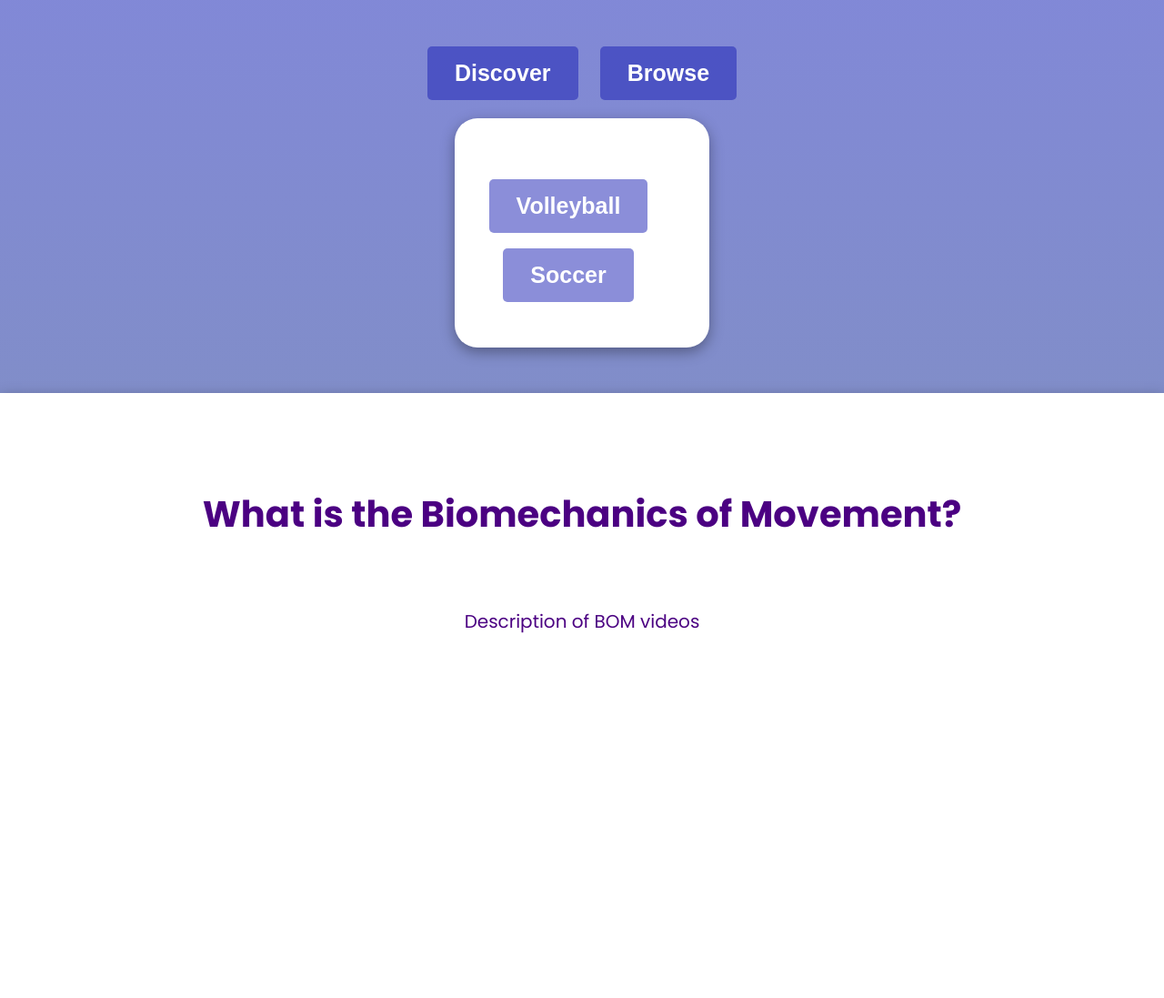
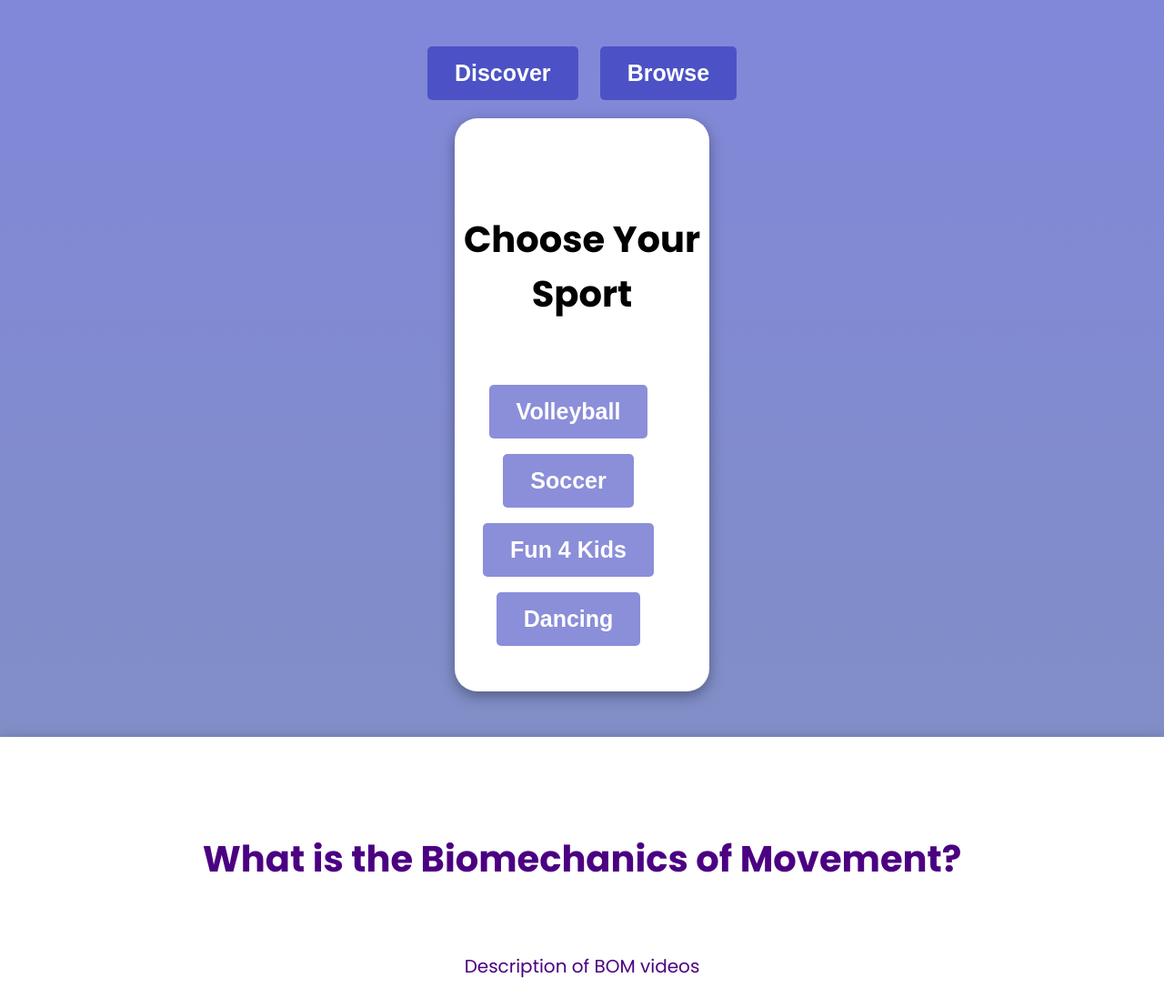
Before and after one commit to Westview-USC-Biomechanics-Collaboration/Prepare2Play-Learning-Experience, a Flask app: template templates/Library.html in a window 1280 px wide. Shown: the part 344-1441 px from the top of the page at 91% size. Before the commit the page ends 1040 px from the top, so only its background shows below. Run offline with Flask 3, Linux system fonts and the light colour scheme; the template is opened without the code that fills it, so the values that code supplies are empty.

Commit message:
Minor changes to buttons, change video by changing url

```diff
--- a/static/styleLibrary.css
+++ b/static/styleLibrary.css
@@ -226,6 +215,7 @@ transition: background-color 0.3s, color 0.3s;
   margin-top: 17px;
   margin-left: 20px;
   transition: background-color 0.3s, color 0.3s, transform 0.3s;
+  position: relative;
 }
 
 .bom-button:hover {
--- a/templates/Library.html
+++ b/templates/Library.html
@@ -34,14 +34,39 @@
     </div>
 
     <div class="bom-video-container" id="bomVideos">
-        <div class="bom-video-row1">
-            <button class="bom-button">Volleyball</button>
-            <button class="bom-button">Soccer</button>
+        <div id="button-container">
+            <h4 id="bom-text-desc">Choose Your Sport</h4>
+            <div class="bom-video-right">
+                <button class="bom-button bom-button-right" id="volleyball-button">
+                    Volleyball
+                   <!-- <div class="button-description">Watch Volleyball Videos</div>-->
+                </button>
+                <button class="bom-button bom-button-left" id="soccer-button">
+                    Soccer
+                  <!--  <div class="button-description">Watch Soccer Videos</div>-->
+                </button>
+            </div>
+
+            <div class="bom-video-left">
+                <button class="bom-button bom-button-right" id="fun4kids-button">
+                    Fun 4 Kids
+                  <!--  <div class="button-description">Watch Fun 4 Kids Videos</div>-->
+                </button>
+                <button class="bom-button bom-button-left" id="dancing-button">
+                    Dancing
+                   <!-- <div class="button-description">Watch Dancing Videos</div>-->
+                </button>
+            </div>
         </div>
-        <!--<iframe width="420" height="315" src="https://www.youtube.com/embed/QtHbqf2lGaw?si=vd62eYmHnhDR9Zus" frameborder="0" allowfullscreen></iframe>-->
+
+        <div class="bom-video-box" id="video-container" style="display: none; ">
+            <h4 id="bom-text-desc">Choose your sport</h4>
+            <iframe id="video-iframe" width="420" height="315" src="" frameborder="0" allowfullscreen></iframe>
+            <button class="bom-button" id="back-button">Back</button>
+        </div>
     </div>
 
-    <div id="bomDescription" class="bomDescription" style="background-color: white; ">
+    <div id="bomDescription" class="bomDescription" style="background-color: white;">
         <div class="bom-text-container">
             <h4 style="color:indigo;" class="bom-text">What is the Biomechanics of Movement?</h4>
             <p style="color:indigo;" class="bom-text">Description of BOM videos</p>
@@ -68,6 +93,25 @@
             var element = document.getElementById(divId);
             element.scrollIntoView({ behavior: 'smooth' });
         }
+
+        document.getElementById('volleyball-button').addEventListener('click', function() {
+            document.getElementById('button-container').style.display = 'none';
+            document.getElementById('video-container').style.display = 'block';
+            document.getElementById('video-iframe').src = 'https://www.youtube.com/embed/QtHbqf2lGaw?si=vd62eYmHnhDR9Zus';
+        });
+
+        document.getElementById('soccer-button').addEventListener('click', function() {
+            document.getElementById('button-container').style.display = 'none';
+            document.getElementById('video-container').style.display = 'block';
+            document.getElementById('video-iframe').src = 'https://www.youtube.com/embed/Y7i124fZumE?si=mMavM1VEz7jUA4rK';
+        });
+
+        document.getElementById('back-button').addEventListener('click', function() {
+            document.getElementById('button-container').style.display = 'block';
+            document.getElementById('video-container').style.display = 'none';
+            document.getElementById('video-iframe').src = 'https://www.youtube.com/embed/Y7i124fZumE?si=mMavM1VEz7jUA4rK';
+        });
+
     </script>
 </body>
 </html>
```
Also changed, not shown: other parts of static/styleLibrary.css (+40 -13 lines). Lines whose indentation alone changed are shown as unchanged.
